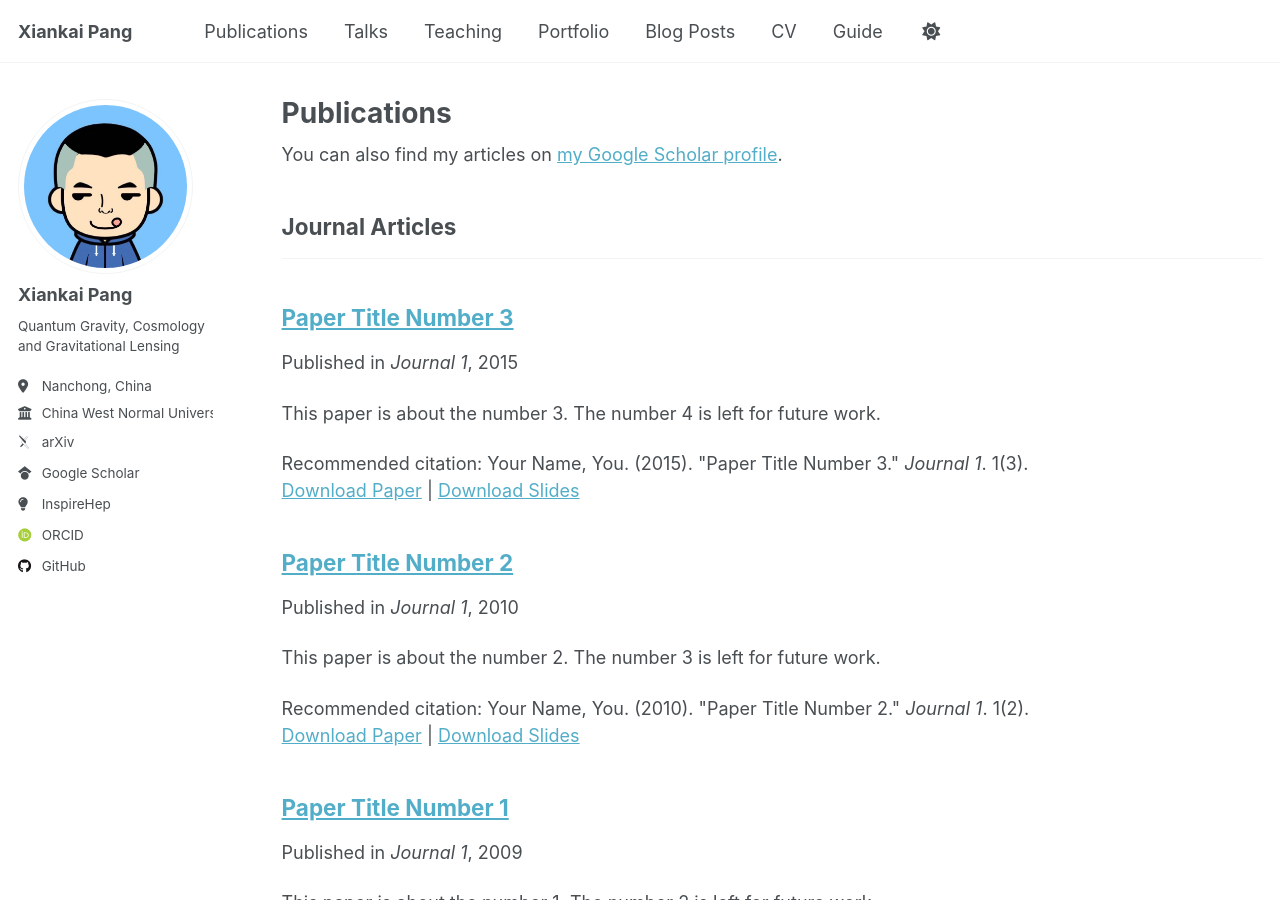
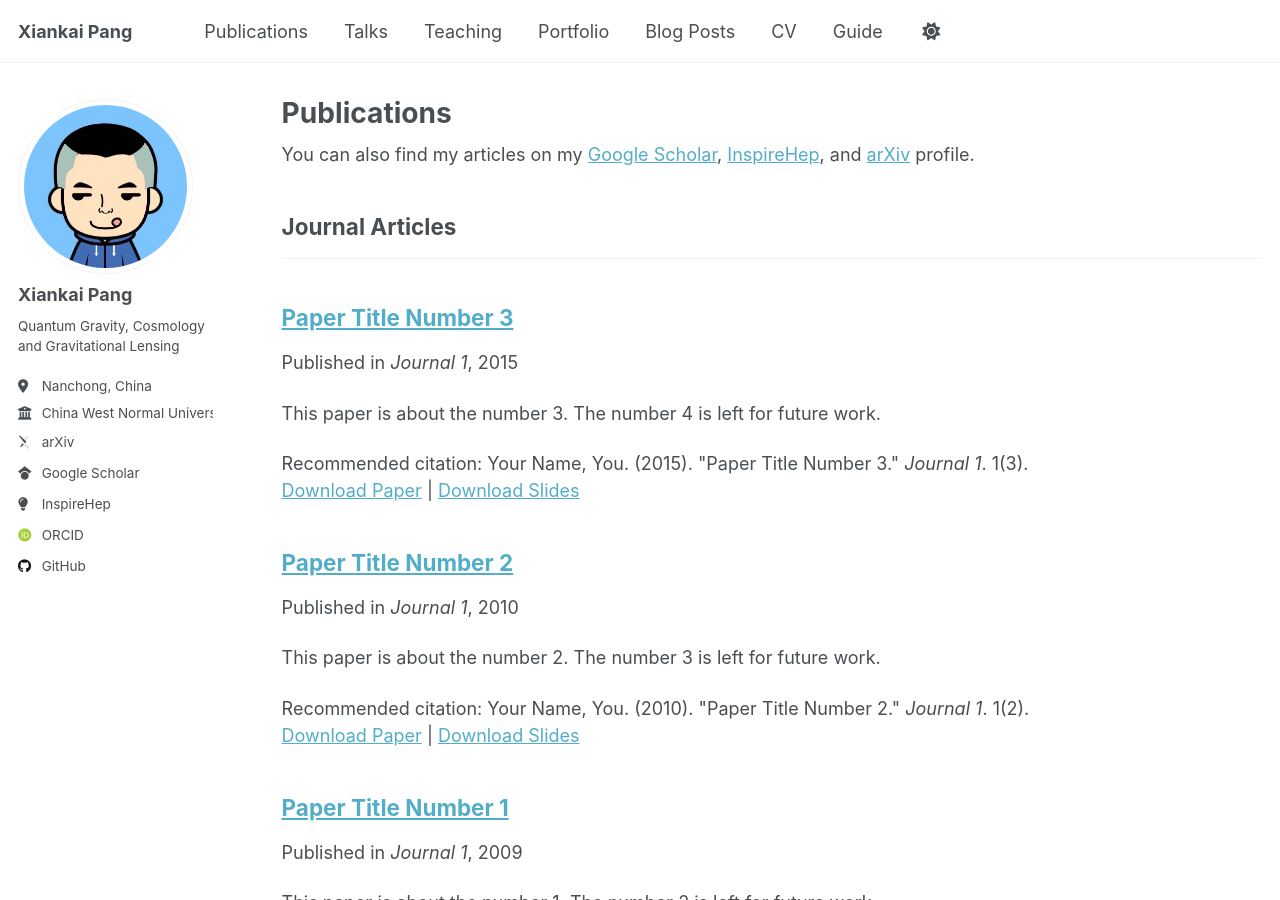
Before and after one commit to NineBeans2/NineBeans2.github.io, a Jekyll site: the page built from _pages/publications.html, in a window 1280 px wide and 900 px high. Built offline with Jekyll 4.4.1, drawn with Linux system fonts in a browser that asks for light colours; some web fonts are replaced; a script that is not in the unit is left out.

Commit message:
publication page updated

```diff
--- a/_pages/publications.html
+++ b/_pages/publications.html
@@ -6,7 +6,7 @@
 ---
 
 {% if site.author.googlescholar %}
-  <div class="wordwrap">You can also find my articles on <a href="{{site.author.googlescholar}}">my Google Scholar profile</a>.</div>
+  <div class="wordwrap">You can also find my articles on my <a href="{{site.author.googlescholar}}">Google Scholar</a>, <a href="{{site.author.inspirehep}}">InspireHep</a>, and <a href="{{site.author.arxiv}}">arXiv</a> profile.</div>
 {% endif %}
 
 {% include base_path %}
```
